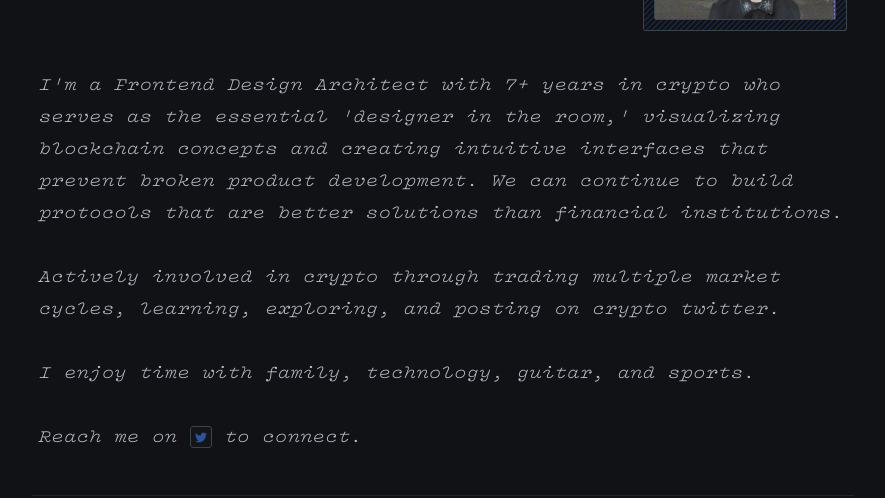
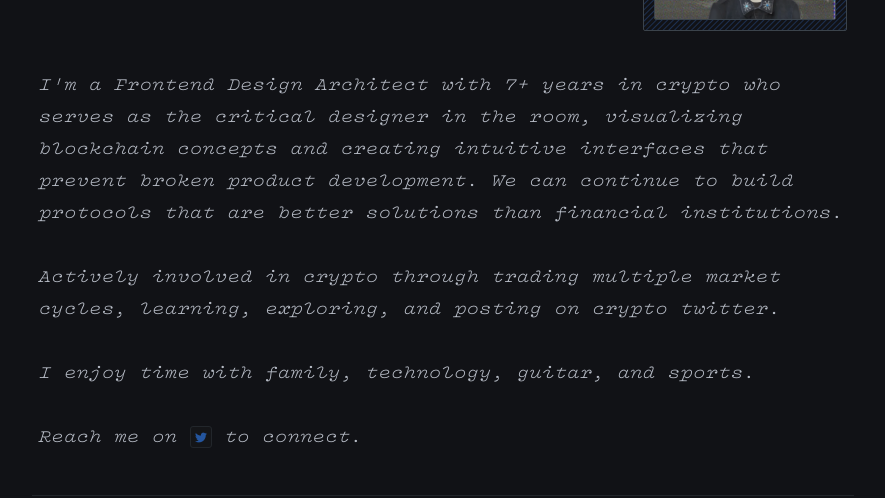
Before and after one commit to douvy/douvy, a Next.js app: page / in a window 1280 px wide. Shown: the part 243-741 px from the top of the page, without its empty margins (197-1082 px from the left). Built offline with nearby package versions, Linux system fonts and the light colour scheme.

Commit message:
Change bio text

```diff
--- a/pages/index.js
+++ b/pages/index.js
@@ -88,7 +88,7 @@ export default function Home() {
               <div className="clear-both w-full"></div>
               <p>
                 I'm a Frontend Design Architect with 7+ years in crypto who
-                serves as the essential 'designer in the room,' visualizing
+                serves as the critical designer in the room, visualizing
                 blockchain concepts and creating intuitive interfaces that
                 prevent broken product development. We can continue to build
                 protocols that are better solutions than financial institutions.
--- a/styles/globals.css
+++ b/styles/globals.css
@@ -122,7 +122,7 @@ h3 {
     font-family: "VulfMono", sans-serif;
     font-weight: 400;
     font-style: normal;
-    border: 1px solid #3b434b;
+    border: 1px solid #22262b;
     transition: all 0.3s ease;
 }
 .hero .twitter:hover,
```
